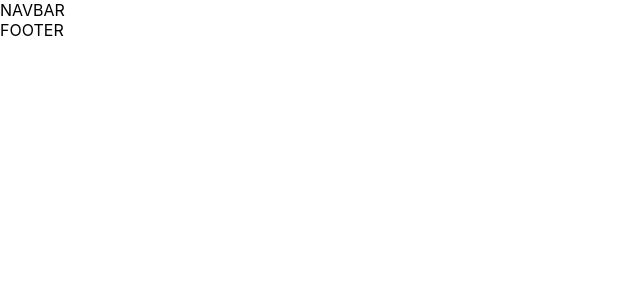
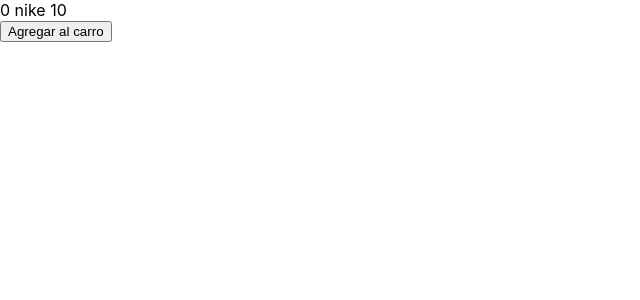
Before and after one commit to ailin3142/react24405, a React (Create React App) app: page / in a window 1280 px wide. Shown: the top 300 px of the page, without its empty margins (0-640 px from the left). Built offline with nearby package versions, Linux system fonts and the light colour scheme.

Commit message:
clase 9 padre envia funcion a hijo como prop

```diff
--- a/src/App.js
+++ b/src/App.js
@@ -1,28 +1,13 @@
 import './App.css';
 import React, { useState, useEffect } from "react";
-import { BrowserRouter, Switch, Route } from 'react-router-dom';
+import ContenedorProducto from './components/ContenedorProducto';
 
-
-function App() {
+export default function App() {
 
   return (
     <>
-      <BrowserRouter>
-        <div>NAVBAR</div>
-        <Switch>
-
-          {/* ruta home */}
-          <Route exact path="/">
-
-          </Route>
-
-
-        </Switch>
-        <div>FOOTER</div>
-      </BrowserRouter>
+    <ContenedorProducto />
 
     </>
   );
 }
-
-export default App;
--- /dev/null
+++ b/src/components/ContenedorProducto.jsx
@@ -0,0 +1,17 @@
+import React, { useState, useEffect } from "react";
+import MuestraProducto from "./MuestraProducto";
+
+export default function ContenedorProducto() {
+
+  const [producto, setProducto] = useState({});
+
+  useEffect(()=>{
+    setProducto({id: 0 , nombre: 'nike', stock:10});
+  }, [])
+
+  return (
+    <>
+      <MuestraProducto producto={producto} />
+    </>
+  );
+}
--- /dev/null
+++ b/src/components/ItemCount.jsx
@@ -0,0 +1,9 @@
+import React, { useState, useEffect } from "react";
+
+export default function ItemCount({ producto, onAdd }) {
+    return (
+        <>
+            <button onClick={() => onAdd(3)}>Agregar al carro</button>
+        </>
+    );
+}
--- /dev/null
+++ b/src/components/MuestraProducto.jsx
@@ -0,0 +1,24 @@
+import React, { useState, useEffect } from "react";
+import ItemCount from "./ItemCount";
+
+export default function MuestraProducto({producto}) {
+
+    const [mostrarItemCount, setMostrarItemCount] = useState(true);
+
+    function onAdd(cantidad) {
+        alert('agregar ' + cantidad);
+        setMostrarItemCount(false);
+    }
+
+  return (
+    <>
+        <div>{producto.id + " " + producto.nombre + ' ' + producto.stock}</div>
+        {
+            (mostrarItemCount)?
+                <ItemCount producto={producto} onAdd={onAdd} />
+            :
+            <button>Ve a terminar tu compra</button>
+        }
+    </>
+  );
+}
```
